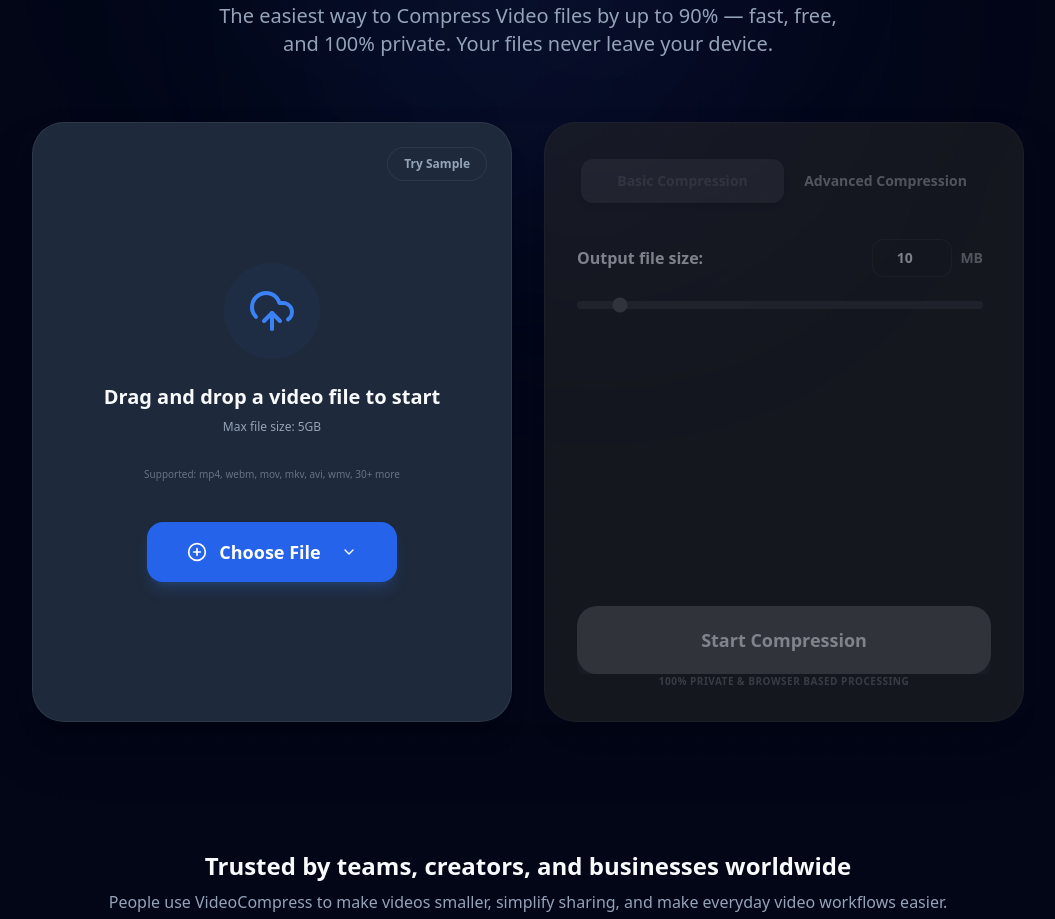
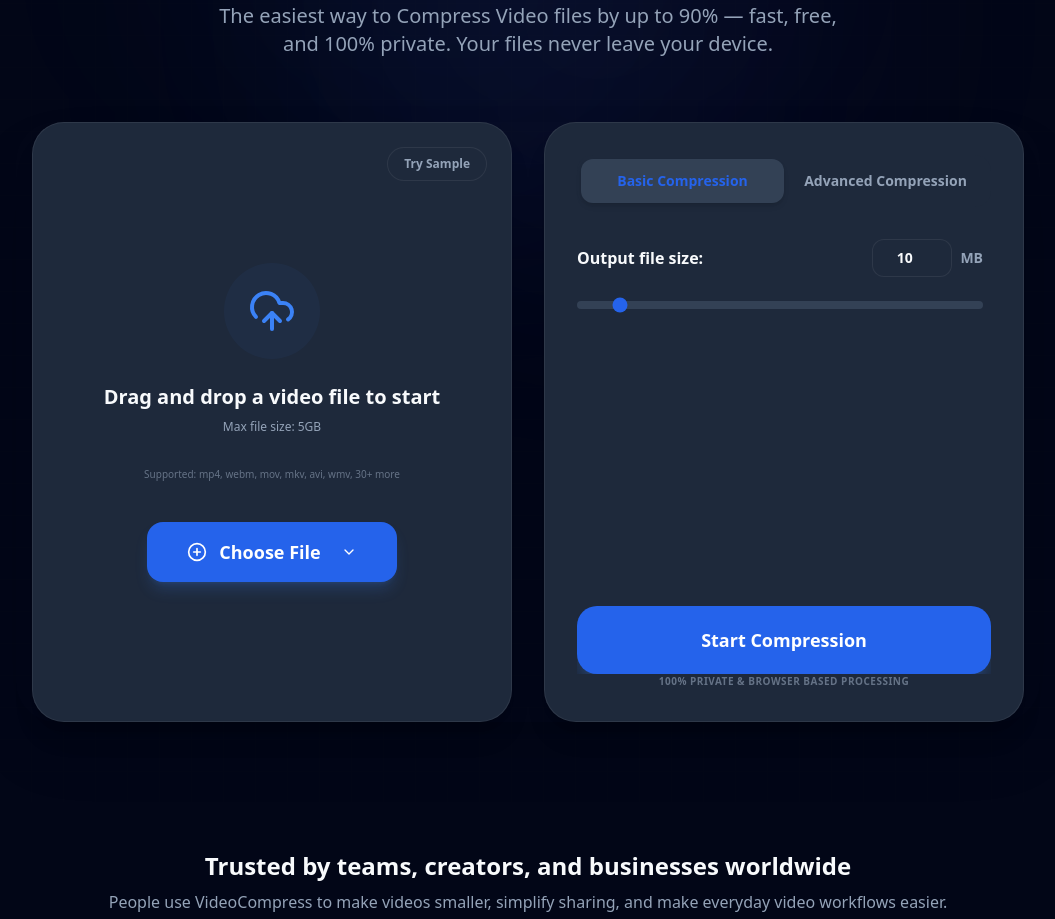
Before and after one commit to bilalinfo166-crypto/VideoCompresorPro, a Next.js app: page / in a window 1280 px wide. Shown: the part 380-1299 px from the top of the page, without its empty margins (112-1167 px from the left). Built offline with nearby package versions, Linux system fonts and the light colour scheme.

Commit message:
style: remove dynamic opacity class from settings boxes so they match upload boxes consistently

```diff
--- a/src/components/tools/VideoCompressor.tsx
+++ b/src/components/tools/VideoCompressor.tsx
@@ -323,7 +323,7 @@
         </div>
 
         {/* BOX B: Settings */}
-        <div className={`bg-white dark:bg-slate-800 rounded-[24px] sm:rounded-[32px] border border-[var(--card-border)] shadow-xl min-h-[320px] md:h-[600px] p-5 sm:p-8 flex flex-col transition-all duration-500 ${!file ? 'opacity-50 grayscale pointer-events-none' : 'opacity-100 grayscale-0'}`}>
+        <div className="bg-white dark:bg-slate-800 rounded-[24px] sm:rounded-[32px] border border-[var(--card-border)] shadow-xl min-h-[320px] md:h-[600px] p-5 sm:p-8 flex flex-col transition-all duration-500">
 
           {/* Tabs */}
           <div className="bg-slate-100 dark:bg-slate-800 p-1 rounded-2xl flex mb-8">
--- a/src/components/tools/VideoCropper.tsx
+++ b/src/components/tools/VideoCropper.tsx
@@ -344,7 +344,7 @@
         </div>
 
         {/* RIGHT: Settings Area */}
-        <div className={`bg-white dark:bg-slate-800 rounded-[24px] sm:rounded-[32px] border border-[var(--card-border)] shadow-xl min-h-[320px] md:h-[600px] p-5 sm:p-8 flex flex-col transition-all duration-500 ${!file ? 'opacity-50 grayscale pointer-events-none' : 'opacity-100 grayscale-0'}`}>
+        <div className="bg-white dark:bg-slate-800 rounded-[24px] sm:rounded-[32px] border border-[var(--card-border)] shadow-xl min-h-[320px] md:h-[600px] p-5 sm:p-8 flex flex-col transition-all duration-500">
           <h3 className="font-black text-[var(--foreground)] uppercase text-[10px] tracking-widest mb-6 border-b border-[var(--card-border)] pb-4 flex items-center gap-2">
             <Settings2 className="w-4 h-4 text-blue-500" /> Platform Presets
           </h3>
--- a/src/components/tools/VideoCutter.tsx
+++ b/src/components/tools/VideoCutter.tsx
@@ -219,7 +219,7 @@
         </div>
 
         {/* BOX B: Settings */}
-        <div className={`bg-white dark:bg-slate-800 rounded-[24px] sm:rounded-[32px] border border-[var(--card-border)] shadow-xl min-h-[320px] md:h-[600px] p-5 sm:p-8 flex flex-col transition-all duration-500 ${!file ? 'opacity-50 grayscale pointer-events-none' : 'opacity-100 grayscale-0'}`}>
+        <div className="bg-white dark:bg-slate-800 rounded-[24px] sm:rounded-[32px] border border-[var(--card-border)] shadow-xl min-h-[320px] md:h-[600px] p-5 sm:p-8 flex flex-col transition-all duration-500">
           <div className="flex items-center gap-2 mb-8 border-b border-[var(--card-border)] pb-4">
             <div className="w-8 h-8 bg-blue-500/10 rounded-lg flex items-center justify-center">
               <Settings2 className="w-4 h-4 text-blue-500" />
```
